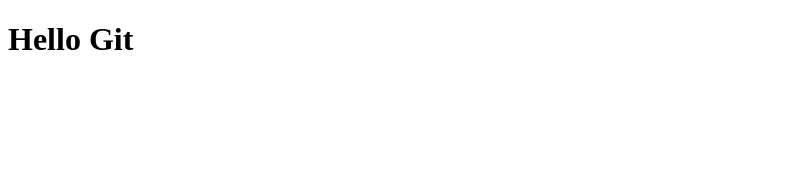
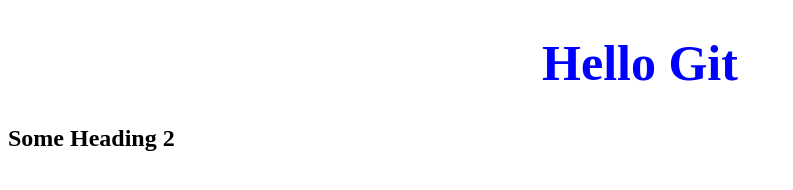
Before and after one commit to SerhiiPashchenko1986/Git-test, a plain HTML site: page index.html in a window 1280 px wide. Shown: the whole page, without its empty margins (0-793 px from the left). Drawn offline with Linux system fonts and the light colour scheme.

Commit message:
Added main.js and modify index.html main.css

```diff
--- a/index.html
+++ b/index.html
@@ -4,8 +4,10 @@
 	<meta charset="UTF-8">
 	<meta name="viewport" content="width=device-width, initial-scale=1.0">
 	<title>Document</title>
+	<link rel="stylesheet" href="main.css">
 </head>
 <body>
 	<h1>Hello Git</h1>
+	<h2>Some Heading 2</h2>
 </body>
 </html>
--- a/main.css
+++ b/main.css
@@ -0,0 +1,5 @@
+h1 {
+	text-align: center;
+	font-size: 50px;
+	color: blue;
+}
--- /dev/null
+++ b/main.js
@@ -0,0 +1,3 @@
+function sayHello(){
+	console.log('Hello Git')
+}
```
